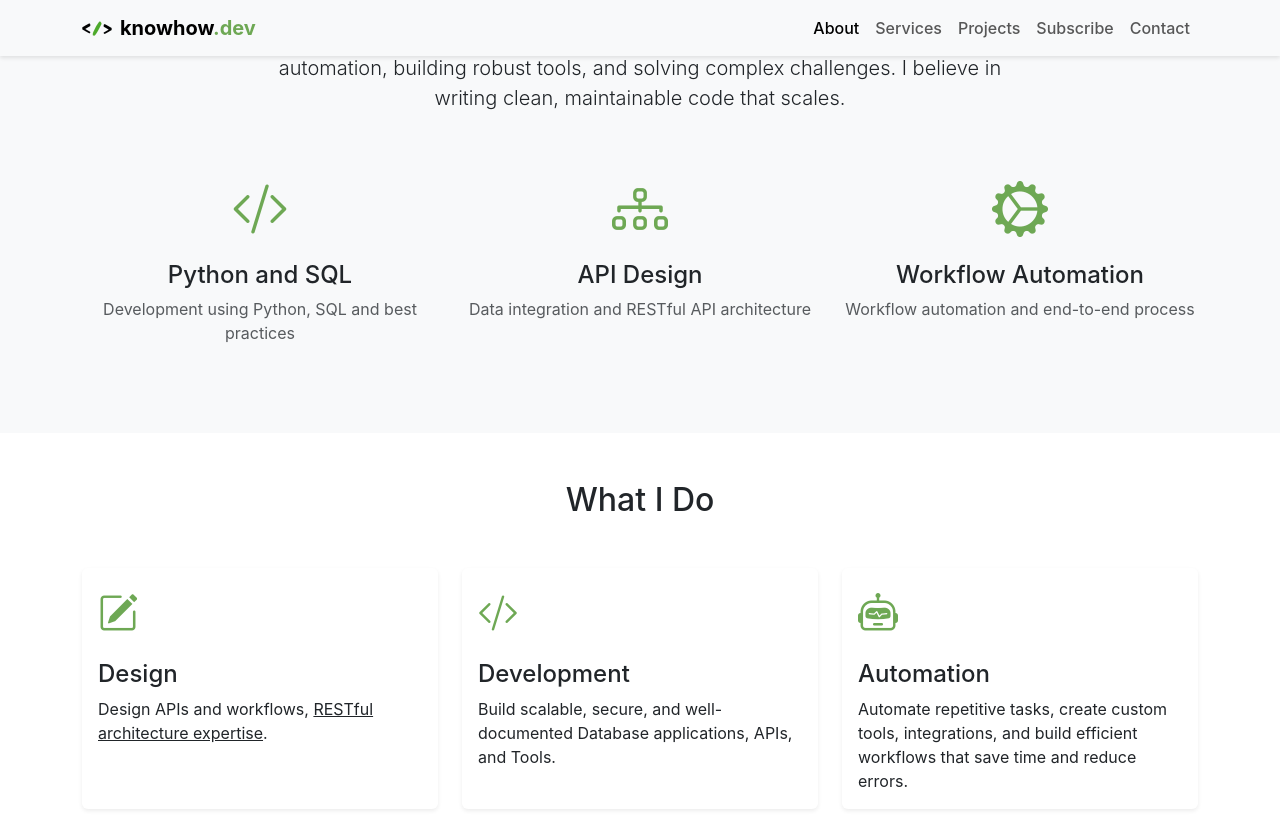
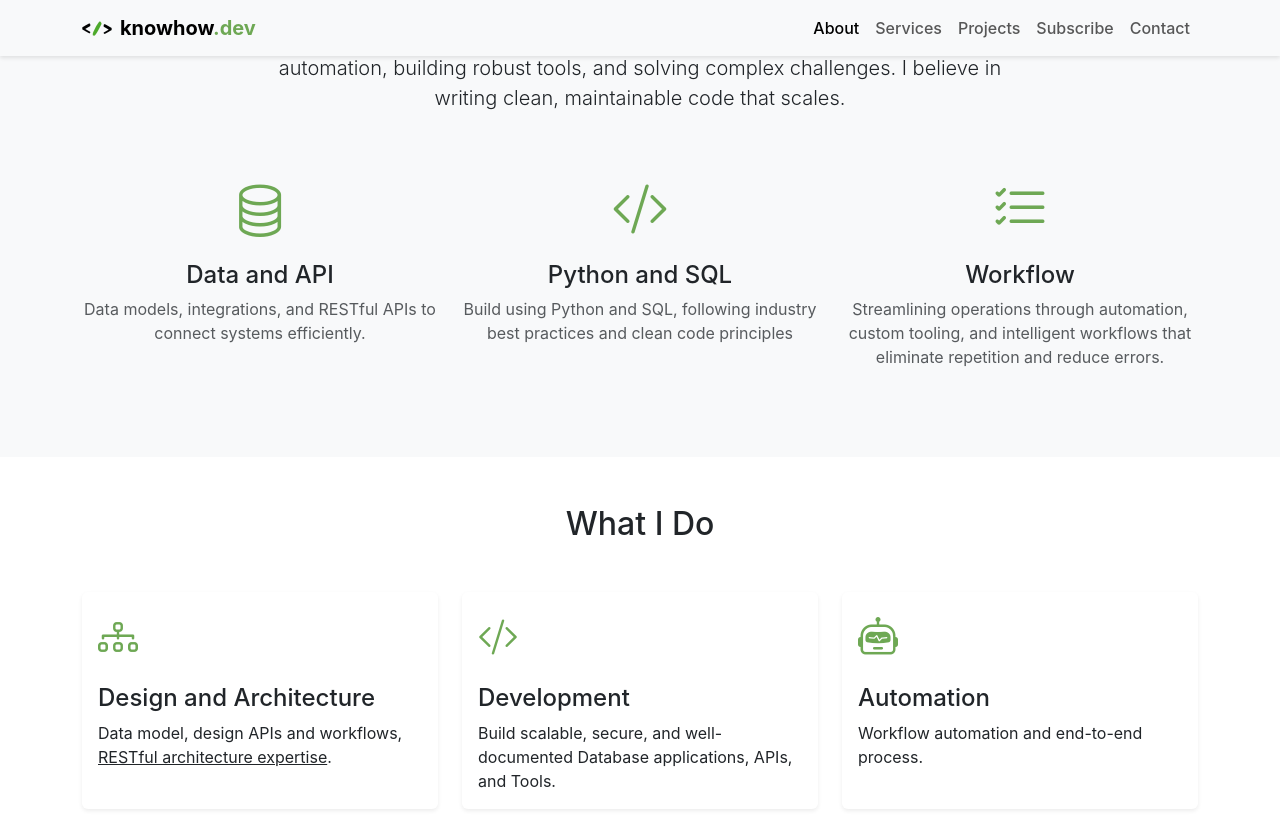
Before and after one commit to atarkowska/atarkowska.github.io, a Jekyll site: the page built from index.html, in a window 1280 px wide and 900 px high, scrolled down 1177 px. Shown: the top 827 px of the window. Built offline with Jekyll 4.4.1, drawn with Linux system fonts in a browser that asks for light colours.

Commit message:
final update

```diff
--- a/index.html
+++ b/index.html
@@ -50,19 +50,23 @@ title: Home
         </div>
         <div class="row mt-5">
             <div class="col-md-4 text-center mb-4">
+                <i class="bi bi-database display-4 text-success mb-3"></i>
+                <h4>Data and API</h4>
+                <p class="text-muted">Data models, integrations, and RESTful APIs to
+                    connect systems efficiently.</p>
+            </div>
+            <div class="col-md-4 text-center mb-4">
                 <i class="bi bi-code-slash display-4 text-success mb-3"></i>
                 <h4>Python and SQL</h4>
-                <p class="text-muted">Development using Python, SQL and best practices</p>
+                <p class="text-muted">Build using Python and SQL, following industry best practices
+                    and clean code principles</p>
             </div>
             <div class="col-md-4 text-center mb-4">
-                <i class="bi bi-diagram-3 display-4 text-success mb-3"></i>
-                <h4>API Design</h4>
-                <p class="text-muted">Data integration and RESTful API architecture</p>
-            </div>
-            <div class="col-md-4 text-center mb-4">
-                <i class="bi bi-gear-wide-connected display-4 text-success mb-3"></i>
-                <h4>Workflow Automation</h4>
-                <p class="text-muted">Workflow automation and end-to-end process</p>
+                <i class="bi bi-list-check display-4 text-success mb-3"></i>
+                <h4>Workflow</h4>
+                <p class="text-muted">Streamlining operations through automation, custom tooling,
+                    and intelligent workflows that eliminate repetition and reduce errors.
+                </p>
             </div>
         </div>
     </div>
@@ -76,10 +80,10 @@ title: Home
             <div class="col-lg-4 mb-4">
                 <div class="card h-100 border-0 shadow-sm">
                     <div class="card-body">
-                        <i class="bi bi-pencil-square fs-1 text-success mb-3"></i>
-                        <h4 class="card-title">Design</h4>
+                        <i class="bi bi-diagram-3 fs-1 text-success mb-3"></i>
+                        <h4 class="card-title">Design and Architecture</h4>
                         <p class="card-text">
-                            Design APIs and workflows, <a href="https://10.1371/journal.pcbi.1006542" class="link-dark" target="_blank">RESTful architecture expertise</a>.
+                            Data model, design APIs and workflows, <a href="https://10.1371/journal.pcbi.1006542" class="link-dark" target="_blank">RESTful architecture expertise</a>.
                         </p>
                     </div>
                 </div>
@@ -101,10 +105,7 @@ title: Home
                     <div class="card-body">
                         <i class="bi bi-robot fs-1 text-success mb-3"></i>
                         <h4 class="card-title">Automation</h4>
-                        <p class="card-text">
-                            Automate repetitive tasks, create custom tools, integrations, and build
-                            efficient workflows that save time and reduce errors.
-                        </p>
+                        <p class="card-text">Workflow automation and end-to-end process.</p>
                     </div>
                 </div>
             </div>
```
